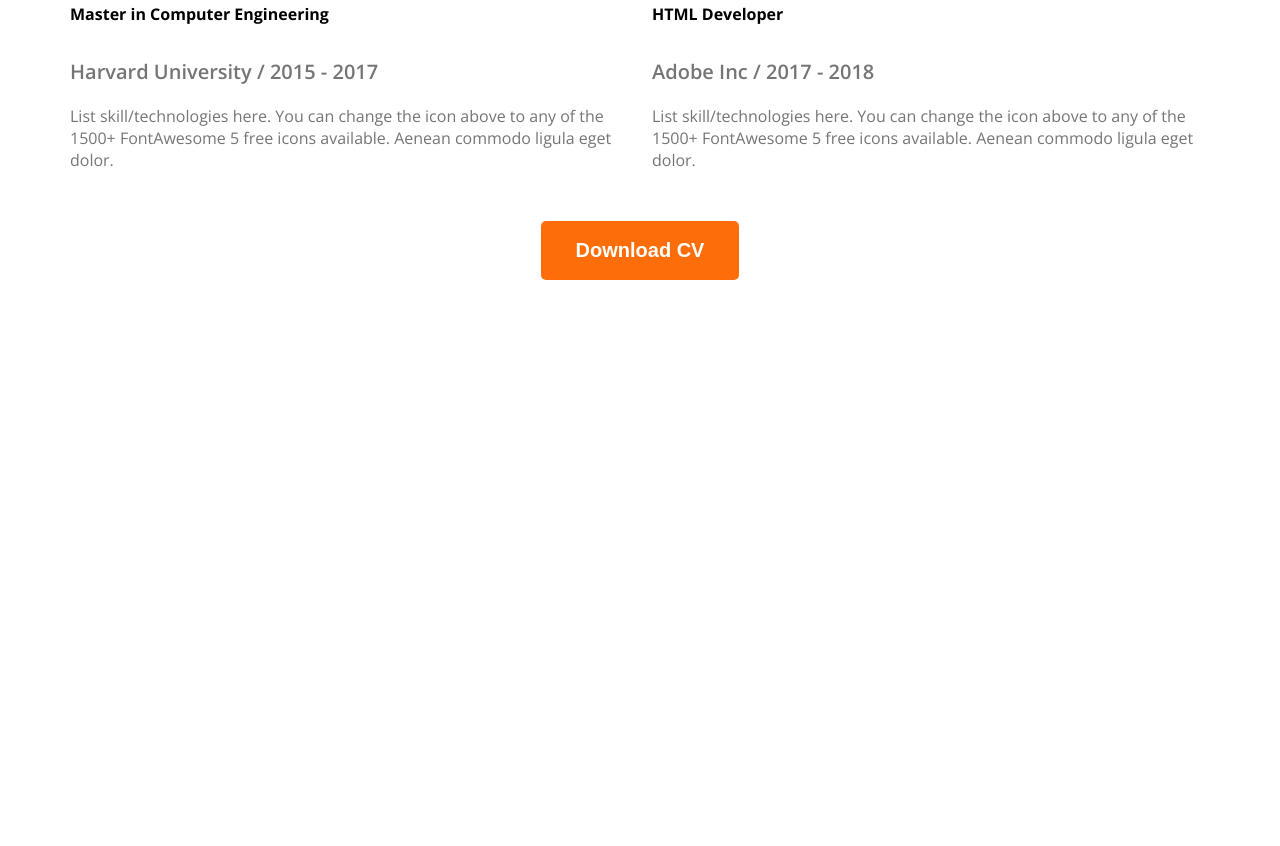
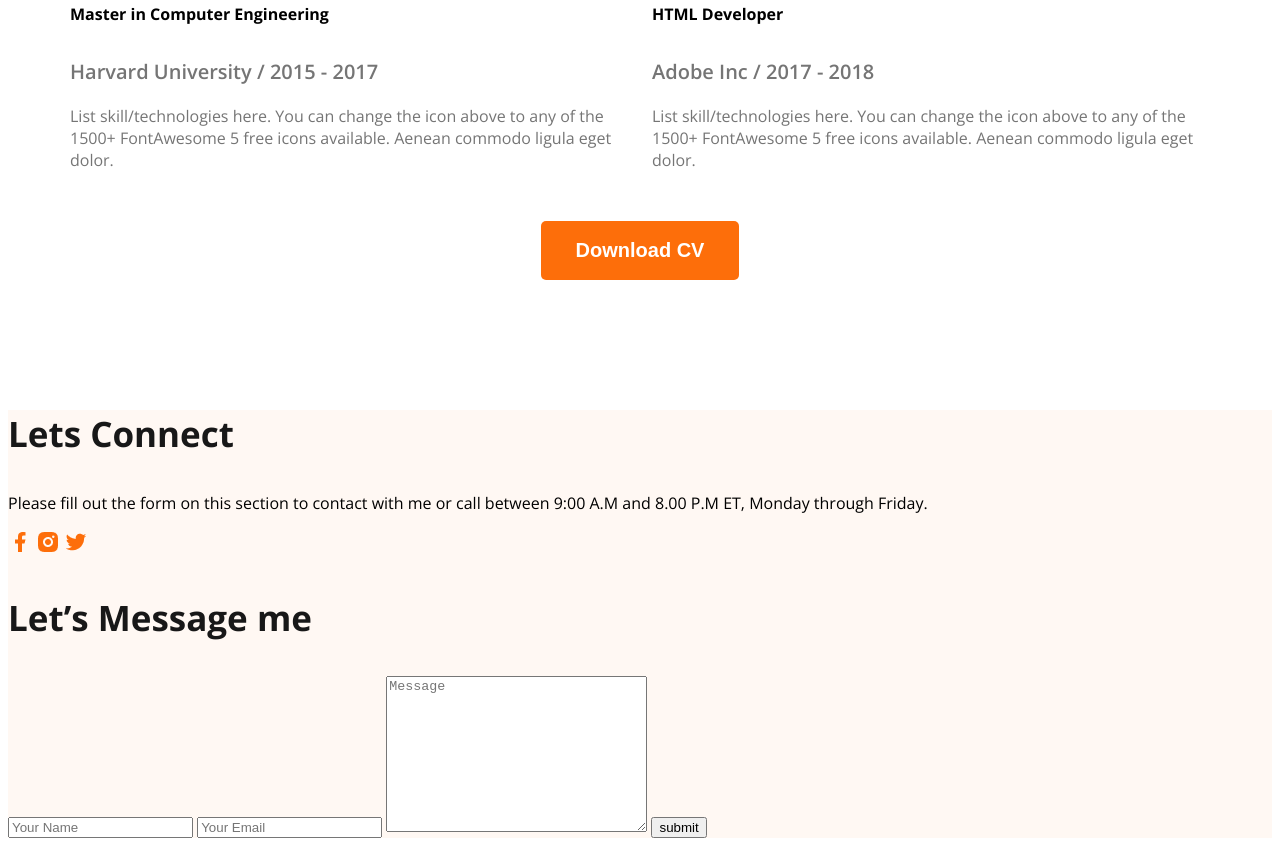
Before and after one commit to proallad/pcd-web-developer-portfoilio, a plain HTML site: page index.html in a window 1280 px wide. Shown: the part 2900-3746 px from the top of the page. Before the commit the page ends 3310 px from the top, so only its background shows below. Drawn offline with nearby package versions, Linux system fonts and the light colour scheme.

Commit message:
added section

```diff
--- a/index.html
+++ b/index.html
@@ -147,8 +147,26 @@
 
  </section>
     </main>
-    <footer>
 
+     <footer class="secondary-bg">
+<div class="footer-column">
+    <h3 class="section-title">Lets Connect</h3>
+    <p>Please fill out the form on this section to contact with me or call between 9:00 A.M and 8.00 P.M ET, Monday through Friday.</p>
+    <div>
+       <a href=""><img src="images/icons/facebook.png" alt=""></a>
+       <a href=""><img src="images/icons/insta.png" alt=""></a>
+       <a href=""><img src="images/icons/twitter.png" alt=""></a>
+    </div>
+</div>
+<div class="footer-column">
+    <h3 class="section-title">Let’s Message me</h3>
+    <form action="">
+        <input type="text" name="" id="" placeholder="Your Name">
+        <input type="text" name="" id="" placeholder="Your Email">
+       <textarea name="" id="" cols="30" rows="10" placeholder="Message"></textarea>
+      <input type="submit" value="submit">
+    </form>
+</div>
     </footer>
 </body>
 </html>
--- a/styles/portfoilio.css
+++ b/styles/portfoilio.css
@@ -160,3 +160,12 @@ gap: 24px;
 .resume-download-cv{
     margin-top: 50px;
 }
+/* footer styles */
+
+.footer{
+
+    padding: 130px 230px;
+    display: flex;
+    gap: 100px
+    ;
+}
```
